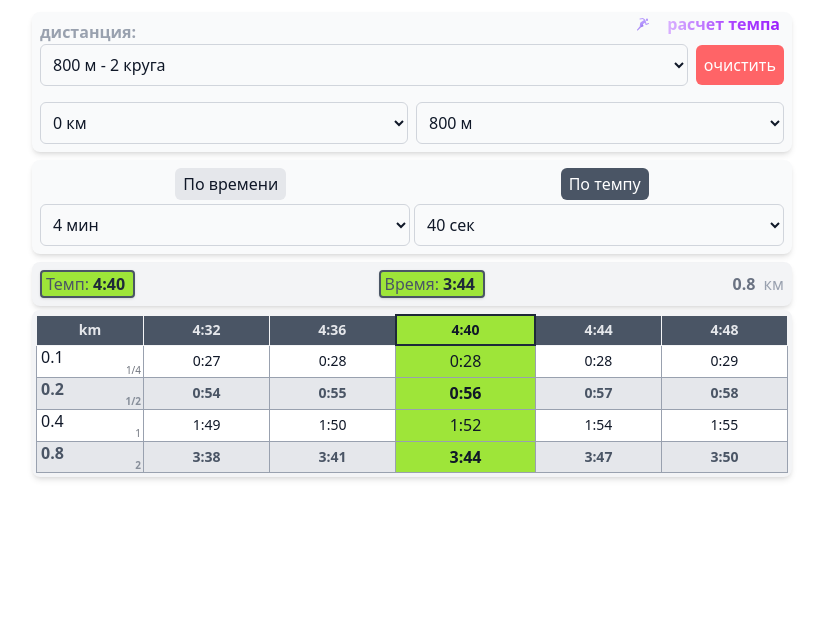
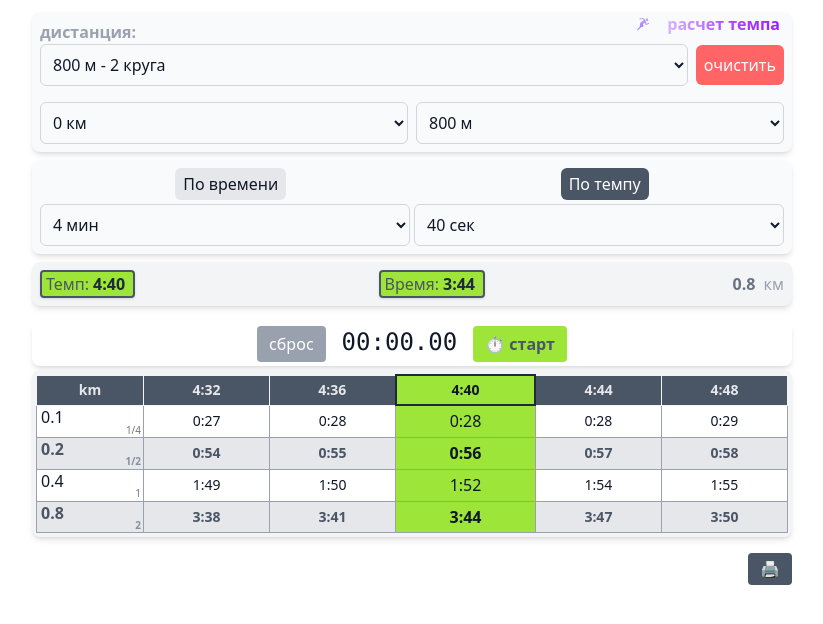
Before and after one commit to AlexanderSipko/pace-calculator, a React (Vite) app: page / in a window 1280 px wide. Shown: the top 624 px of the page, without its empty margins (228-1051 px from the left). Built offline with nearby package versions, Linux system fonts and the light colour scheme.

Commit message:
add print and secundomer

```diff
--- a/src/PacePlanner.jsx
+++ b/src/PacePlanner.jsx
@@ -1,11 +1,14 @@
 // PacePlanner.jsx
-import React, { useRef, useEffect } from "react";
+import React, { useRef, useEffect, useState } from "react";
 import PaceControls from "./PaceControls";
 import { parseTime, formatTime, calculateSplits, calculateIntervals } from "./utils";
 import PaceVariationsTable from "./PaceVariationsTable";
 import TargetInfo from "./TargetInfo";
+import Stopwatch from "./Stopwatch";
+
 
 export default function PacePlanner() {
+  const [time, setTime] = useState(0); // миллисекунды
   const [distance, setDistance] = React.useState(0.8); // пример: 200 м
   const [customDistance, setCustomDistance] = React.useState(0.8);
   const [circle, setCircle] = React.useState(400); // пример: 400 м
@@ -117,7 +120,10 @@ export default function PacePlanner() {
 
       <div ref={tableRef} className="mt-2 mb-1">
         <TargetInfo avgPacePerKm={avgPacePerKm} totalSeconds={totalSeconds} distance={distance} />
-        <PaceVariationsTable basePaceSec={avgPacePerKm} distance={distance} />
+        <div className="mt-4">
+        <Stopwatch time={time} setTime={setTime} />
+      </div>
+        <PaceVariationsTable basePaceSec={avgPacePerKm} distance={distance} time={time} />
       </div>
 
       {/* <div className="text-center mt-2">
--- a/src/PaceVariationsTable.jsx
+++ b/src/PaceVariationsTable.jsx
@@ -1,49 +1,42 @@
-import React, { useState } from "react";
+import React, { useState, useRef } from "react";
 import { formatTime } from "./utils";
 
-export default function PaceVariationsTable({ basePaceSec, distance }) {
+export default function PaceVariationsTable({ basePaceSec, distance, time }) {
+  const [deltas, setDeltas] = useState([-8, -4, 0, 4, 8]);
+  const tableRef = useRef(null);
 
-  const [ deltas, setDeltas ] = useState([-8, -4, 0, 4, 8])
   if (!basePaceSec || !distance) return null;
 
-  // Отклонения темпа (можно менять шаг)
   const paces = deltas.map((d) => basePaceSec + d);
-
-  // Список дистанций
   const distances = [];
 
-  const limitDistance = (distance, customLimit=6) => {
-
-    return distance <= customLimit
-  }
+  const limitDistance = (distance, customLimit = 6) => {
+    return distance <= customLimit;
+  };
 
   if (limitDistance(distance)) {
-    // Добавляем "короткие" отрезки
     const shortSegments = [0.1, 0.2, 0.4, 0.8, 1.2, 1.6];
-    shortSegments.forEach(seg => {
+    shortSegments.forEach((seg) => {
       if (seg < distance) distances.push(seg);
     });
   }
 
-  // Добавляем километровые шаги
   for (let km = 1; km <= Math.floor(distance); km++) {
     if (!distances.includes(km)) {
       distances.push(km);
     }
   }
 
-  // distances = Array.from(distances).sort((a, b) => a - b);
-
-  if (distance % 1 !== 0) distances.push(distance); // например, 2.5 или 21.1 км
+  if (distance % 1 !== 0) distances.push(distance);
 
   function formatNumber(num) {
     if (num < 1) {
       return num;
     }
 
-    const formatter = new Intl.NumberFormat('ru-RU', {
+    const formatter = new Intl.NumberFormat("ru-RU", {
       minimumFractionDigits: 0,
-      maximumFractionDigits: 1
+      maximumFractionDigits: 1,
     });
 
     return `${formatter.format(num)}`;
@@ -51,57 +44,111 @@ export default function PaceVariationsTable({ basePaceSec, distance }) {
 
   function trainNumber(num) {
     if (num < 1) {
-      // Преобразуем десятичные дроби в обычные
       const fractions = {
-        0.25: '1/4',
-        0.5: '1/2',
-        0.75: '3/4',
-        0.1: '1/10',
-        0.2: '1/5',
-        0.4: '2/5',
-        0.8: '4/5'
+        0.25: "1/4",
+        0.5: "1/2",
+        0.75: "3/4",
+        0.1: "1/10",
+        0.2: "1/5",
+        0.4: "2/5",
+        0.8: "4/5",
       };
 
-      // Проверяем, есть ли точное соответствие
       if (fractions.hasOwnProperty(num)) {
         return fractions[num];
       }
 
-      // Для других значений меньше 1 оставляем как есть
       return num;
     }
 
-    // Для чисел от 1 и больше используем прежнее форматирование
-    const formatter = new Intl.NumberFormat('ru-RU', {
+    const formatter = new Intl.NumberFormat("ru-RU", {
       minimumFractionDigits: 0,
-      maximumFractionDigits: 1
+      maximumFractionDigits: 1,
     });
 
     return `${formatter.format(num)}`;
   }
 
+  const handlePrint = () => {
+    const printContents = tableRef.current.innerHTML;
+    const newWindow = window.open("", "", "width=800,height=600");
+    newWindow.document.write(`
+      <html>
+        <head>
+          <title>Таблица темпов</title>
+          <style>
+            body { font-family: sans-serif; padding: 10px; }
+            table { border-collapse: collapse; width: 100%; }
+            th, td { border: 1px solid #000; padding: 4px; text-align: center; }
+            th { background: #eee; }
+          </style>
+        </head>
+        <body>
+          ${printContents}
+        </body>
+      </html>
+    `);
+    newWindow.document.close();
+    newWindow.focus();
+    newWindow.print();
+    newWindow.close();
+  };
+
+  const moreThenTargetSeconds = (secondTimer, secondTarget) => {
+    if (secondTimer >= secondTarget) {
+      return <span className="text-white text-[8px] absolute top-1 right-9 opacity-80">✔</span>
+    }
+    return null
+  }
+
   return (
-    <div className="bg-gray-100 shadow-md rounded-lg p-1 overflow-auto mt-1">
+    <div>
+
+
+      {/* Таблица */}
+      <div
+        ref={tableRef}
+        className="bg-gray-100 shadow-md rounded-lg p-1 overflow-auto mt-1"
+      >
         <table className="min-w-full border-collapse border border-green-400 text-sm">
           <thead className="bg-gray-600">
             <tr className="bg-gray-600">
               <th className="border border-gray-100 p-1 text-gray-200">km</th>
               {paces.map((p, i) => {
                 const isMiddle = i === Math.floor(paces.length / 2);
-              return (<th key={i} className={`
+                return (
+                  <th
+                    key={i}
+                    className={`
                         border border-gray-100 py-1 text-gray-200
-                        ${isMiddle ? "text-gray-900 bg-[#9EE539] border-2 border-gray-800" : ""}
-                        `}>
-                        {Math.floor(p / 60)}:{String(Math.floor(p % 60)).padStart(2, "0")}
-                      </th>)
+                        ${
+                          isMiddle
+                            ? "text-gray-900 bg-[#9EE539] border-2 border-gray-800"
+                            : ""
+                        }
+                        `}
+                  >
+                    {Math.floor(p / 60)}:
+                    {String(Math.floor(p % 60)).padStart(2, "0")}
+                  </th>
+                );
               })}
             </tr>
           </thead>
           <tbody>
-          {distances.sort((a, b) => a - b).map((d, i) => (
-            <tr key={i} className={i % 2 === 0 ? "bg-white" : "bg-gray-200 text-gray-600 font-bold"}>
+            {distances
+              .sort((a, b) => a - b)
+              .map((d, i) => (
+                <tr
+                  key={i}
+                  className={
+                    i % 2 === 0
+                      ? "bg-white"
+                      : "bg-gray-200 text-gray-600 font-bold"
+                  }
+                >
                   <td className="border border-gray-400 p-1 text-center relative text-[16px]">
-                {limitDistance(distance, 10) ?
+                    {limitDistance(distance, 10) ? (
                       <>
                         <span className="absolute top-[2%] left-1">
                           {formatNumber(d)}
@@ -109,11 +156,10 @@ export default function PaceVariationsTable({ basePaceSec, distance }) {
                         <span className="text-[10px] opacity-60 absolute bottom-0 right-0.5">
                           {trainNumber(d / 0.4)}
                         </span>
-                  </>:
-                  <span className="">
-                    {formatNumber(d)}
-                  </span>
-                }
+                      </>
+                    ) : (
+                      <span className="">{formatNumber(d)}</span>
+                    )}
                   </td>
                   {paces.map((p, j) => {
                     const isMiddle = j === Math.floor(paces.length / 2);
@@ -121,11 +167,13 @@ export default function PaceVariationsTable({ basePaceSec, distance }) {
                       <td
                         key={j}
                         className={`
-                    border border-gray-400 p-1 text-center
+                        border border-gray-400 p-1 text-center relative
                         ${isMiddle ? "text-gray-900 bg-[#9EE539] text-[16px]" : ""}
+                        ${moreThenTargetSeconds(time / 1000, p * d) ? "bg-red-200 font-bold" : ""}
                         `}
                       >
                         {formatTime(Math.round(p * d), "floor")}
+                        {moreThenTargetSeconds(time / 1000, p * d)}
                       </td>
                     );
                   })}
@@ -134,5 +182,15 @@ export default function PaceVariationsTable({ basePaceSec, distance }) {
           </tbody>
         </table>
       </div>
+            {/* Кнопка печати */}
+      <div className="flex justify-end pt-4">
+        <button
+                onClick={handlePrint}
+                className="mb-2 px-3 py-1 bg-gray-600 text-white rounded hover:bg-[#9EE539] hover:text-gray-600"
+              >
+                🖨️
+        </button>
+      </div>
+    </div>
   );
 }
--- /dev/null
+++ b/src/Stopwatch.jsx
@@ -0,0 +1,62 @@
+import React, { useState, useEffect, useRef } from "react";
+
+export default function Stopwatch({time, setTime}) {
+
+  const [isRunning, setIsRunning] = useState(false);
+  const intervalRef = useRef(null);
+
+  useEffect(() => {
+    if (isRunning) {
+      intervalRef.current = setInterval(() => {
+        setTime((prev) => prev + 10); // обновляем каждые 10 мс
+      }, 10);
+    } else {
+      clearInterval(intervalRef.current);
+    }
+
+    return () => clearInterval(intervalRef.current);
+  }, [isRunning]);
+
+  const formatTime = (ms) => {
+    const totalSeconds = Math.floor(ms / 1000);
+    const minutes = Math.floor(totalSeconds / 60);
+    const seconds = totalSeconds % 60;
+    const centiseconds = Math.floor((ms % 1000) / 10);
+
+    return `${String(minutes).padStart(2, "0")}:${String(seconds).padStart(
+      2,
+      "0"
+    )}.${String(centiseconds).padStart(2, "0")}`;
+  };
+
+  const handleReset = () => {
+    setIsRunning(false);
+    setTime(0);
+  };
+
+  return (
+    <div className="bg-white shadow-md rounded-lg p-1 w-full text-center">
+
+      <div className="flex justify-center gap-4 m-0 p-0">
+        <button
+          onClick={handleReset}
+          className={`px-3 py-1  text-white rounded hover:bg-red-600
+            ${time === 0 ? 'bg-gray-400' : 'bg-red-400'}
+          `}
+          disabled={time === 0}
+        >
+          сброс
+        </button>
+        <div className="text-2xl font-mono mb-1">{formatTime(time)}</div>
+        <button
+          onClick={() => setIsRunning(!isRunning)}
+          className={`px-3 py-1 rounded text-gray-600 font-semibold ${
+            isRunning ? "bg-yellow-500 hover:bg-yellow-600" : "bg-[#9EE539] hover:bg-green-600"
+          }`}
+        >
+          {isRunning ? "|| пауза" : "⏱ старт"}
+        </button>
+      </div>
+    </div>
+  );
+}
```
Lines whose indentation alone changed are shown as unchanged.
